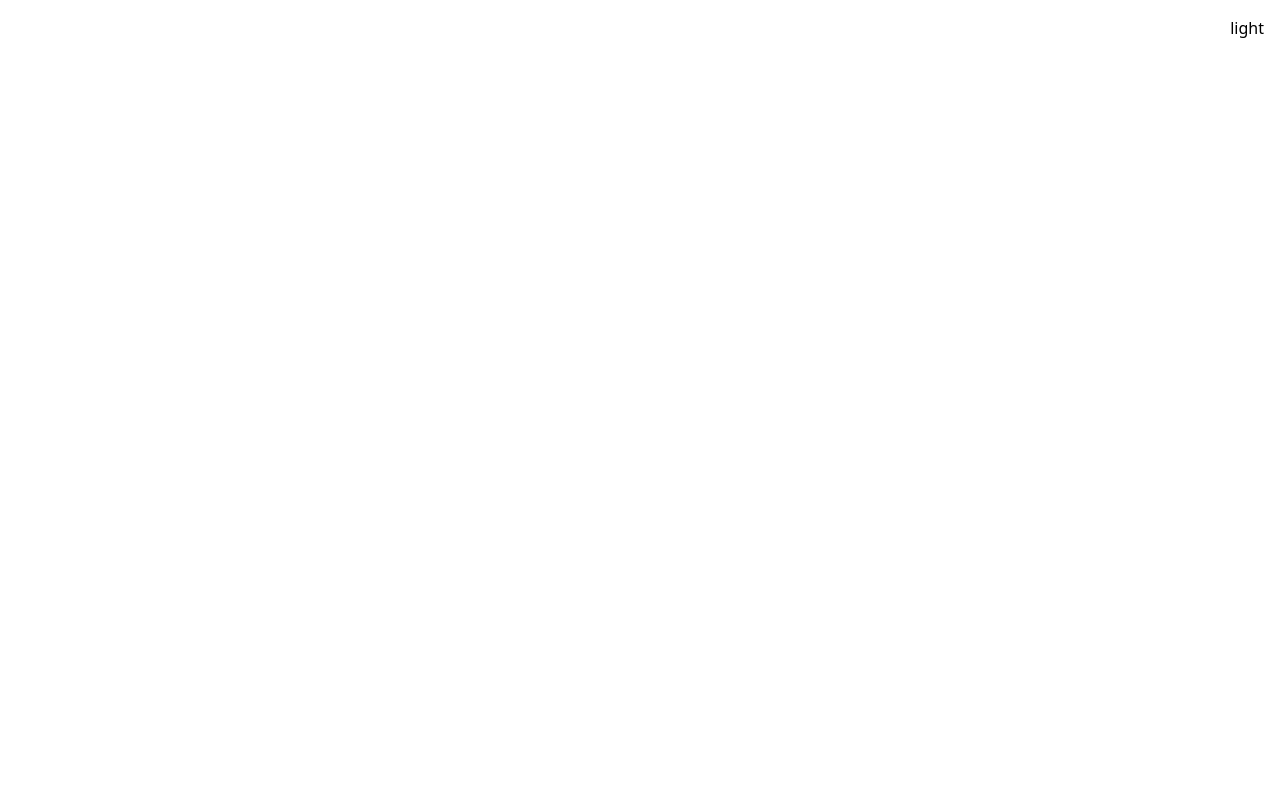
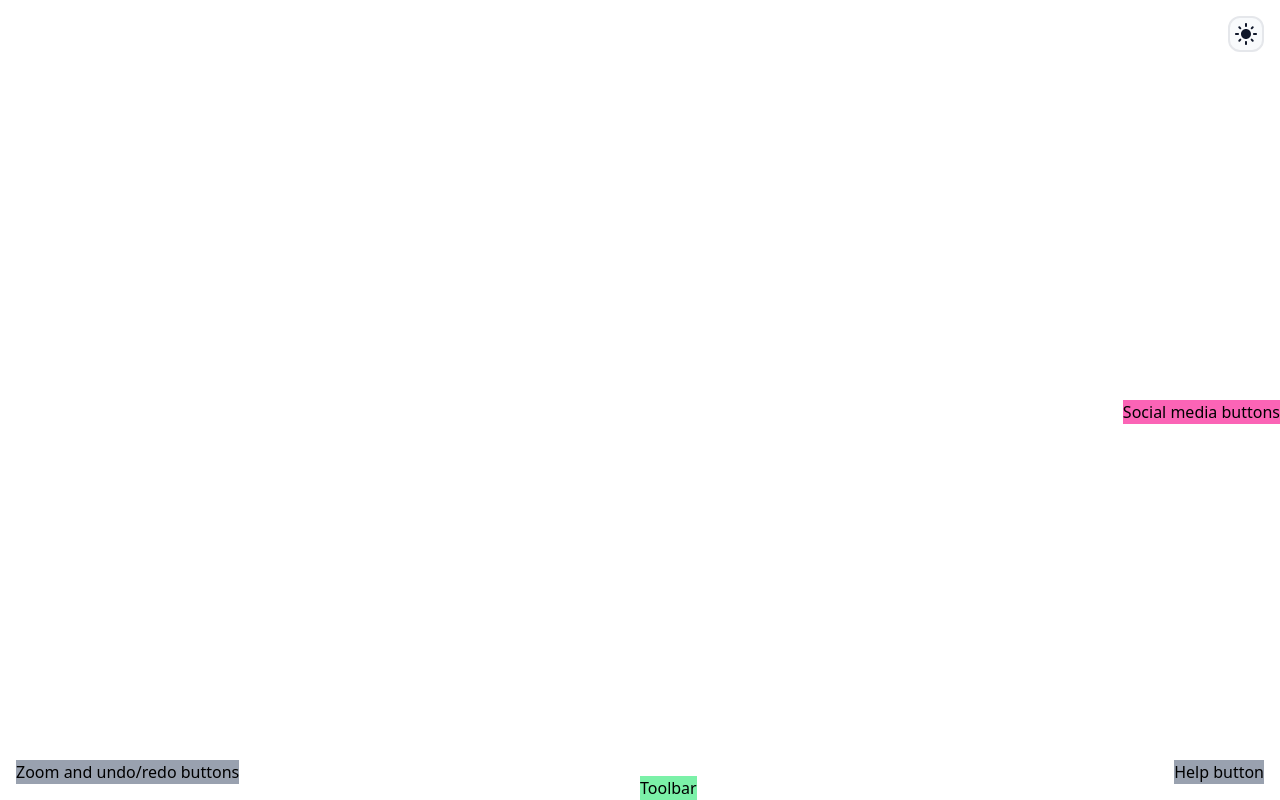
Before and after one commit to kurocodes/KuroSketch, a React (Vite) app: page / in a window 1280 px wide. Built offline with nearby package versions, Linux system fonts and the light colour scheme.

Commit message:
Added theme toggle button and UI layout

```diff
--- a/package.json
+++ b/package.json
@@ -11,8 +11,10 @@
   },
   "dependencies": {
     "@tailwindcss/vite": "^4.1.18",
+    "motion": "^12.29.3",
     "react": "^19.2.0",
     "react-dom": "^19.2.0",
+    "react-icons": "^5.5.0",
     "roughjs": "^4.6.6",
     "tailwindcss": "^4.1.18"
   },
--- a/src/App.tsx
+++ b/src/App.tsx
@@ -10,6 +10,7 @@ import { useCamera } from "./hooks/useCamera";
 import { screenToWorld } from "./canvas/camera";
 import { useKeyState } from "./hooks/useKeyState";
 import { useTheme } from "./hooks/useTheme";
+import ToggleButton from "./components/ToggleButton";
 
 export default function App() {
   const canvasRef = useRef<HTMLCanvasElement | null>(null);
@@ -136,7 +137,18 @@ export default function App() {
         }}
       />
 
-      <button onClick={toggleTheme} className="fixed top-4 right-4 z-10">{mode}</button>
+      {/* <div className="fixed inset-0 z-20 pointer-events-none border rounded-lg m-4" style={{ borderColor: colors.uiBorder }}> */}
+        {/* <div className="fixed top-0 left-4" style={{ backgroundColor: colors.uiBg, color: colors.uiText }}>KuroSketch</div> */}
+        {/* <button onClick={toggleTheme} className="fixed top-4 right-4 z-10 pointer-events-auto">{mode}</button> */}
+        <ToggleButton mode={mode} toggleTheme={toggleTheme} />
+        <div className="fixed bottom-4 left-4 bg-gray-400">Zoom and undo/redo buttons</div>
+        <div className="fixed bottom-0 left-1/2 bg-green-300">Toolbar</div>
+        <div className="fixed bottom-4 right-4 bg-gray-400">Help button</div>
+
+        <div className="fixed right-0 top-1/2 bg-pink-400">Social media buttons</div>
+      {/* </div> */}
+
+
     </div>
   );
 }
--- /dev/null
+++ b/src/components/ToggleButton.tsx
@@ -0,0 +1,51 @@
+import { MdDarkMode } from "react-icons/md";
+import { MdLightMode } from "react-icons/md";
+import { AnimatePresence, motion } from "motion/react";
+import type { ThemeMode } from "../theme/theme";
+import { useTheme } from "../hooks/useTheme";
+
+export default function ToggleButton({
+  mode,
+  toggleTheme,
+}: {
+  mode: ThemeMode;
+  toggleTheme: () => void;
+}) {
+  const { colors } = useTheme();
+
+  return (
+    <div
+      role="button"
+      onClick={toggleTheme}
+      className="fixed top-4 right-4 z-10 cursor-pointer border-2 rounded-xl p-1"
+      style={{
+        borderColor: colors.uiBorder,
+        backgroundColor: colors.uiBg,
+      }}
+    >
+      <AnimatePresence mode="wait" initial={false}>
+        {mode === "dark" ? (
+          <motion.div
+            key="dark"
+            initial={{ scale: 0.95, filter: "blur(1px)" }}
+            animate={{ scale: 1, filter: "blur(0px)" }}
+            exit={{ scale: 0.95, filter: "blur(1px)" }}
+            transition={{ duration: 0.1, ease: "easeOut" }}
+          >
+            <MdDarkMode size={24} color={colors.uiText} />
+          </motion.div>
+        ) : (
+          <motion.div
+           key="light"
+            initial={{ scale: 0.95, filter: "blur(1px)" }}
+            animate={{ scale: 1, filter: "blur(0px)" }}
+            exit={{ scale: 0.95, filter: "blur(1px)" }}
+            transition={{ duration: 0.18, ease: "easeOut" }}
+          >
+            <MdLightMode size={24} color={colors.uiText} />
+          </motion.div>
+        )}
+      </AnimatePresence>
+    </div>
+  );
+}
--- a/src/theme/theme.ts
+++ b/src/theme/theme.ts
@@ -4,13 +4,17 @@ export const theme = {
   light: {
     canvasBg: "#ffffff",
     defaultStroke: "#000000",
-    uiBg: "#f4f4f5",
-    uiText: "#18181b",
+    uiBg: "#f8fafc",
+    uiBorder: "#e5e7eb",
+    uiText: "#0f172a",
+    accent: "#2563eb", // blue
   },
   dark: {
     canvasBg: "#1e1e1e",
     defaultStroke: "#ffffff",
-    uiBg: "#09090b",
-    uiText: "#fafafa",
+    uiBg: "#0f172a",
+    uiBorder: "#1f2933",
+    uiText: "#e5e7eb",
+    accent: "#3b82f6",
   },
 } as const;
```
Also changed, not shown: 1 other file (tests, documents, lock files or other folders).
